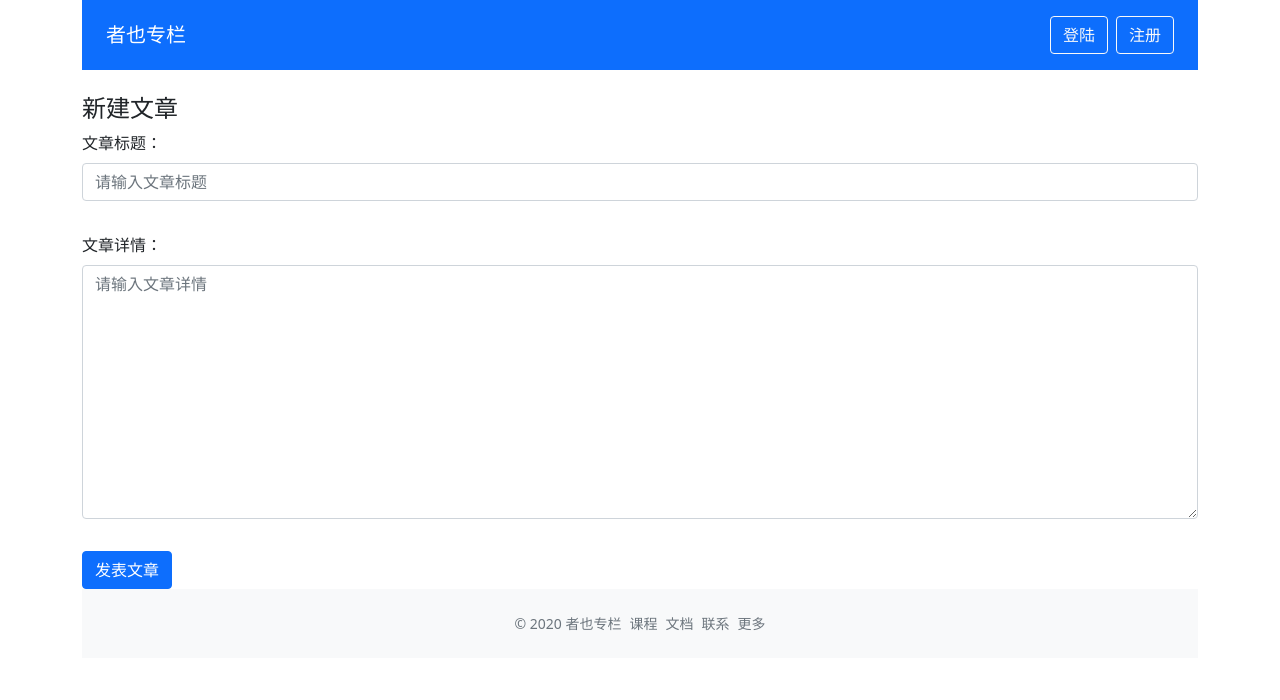
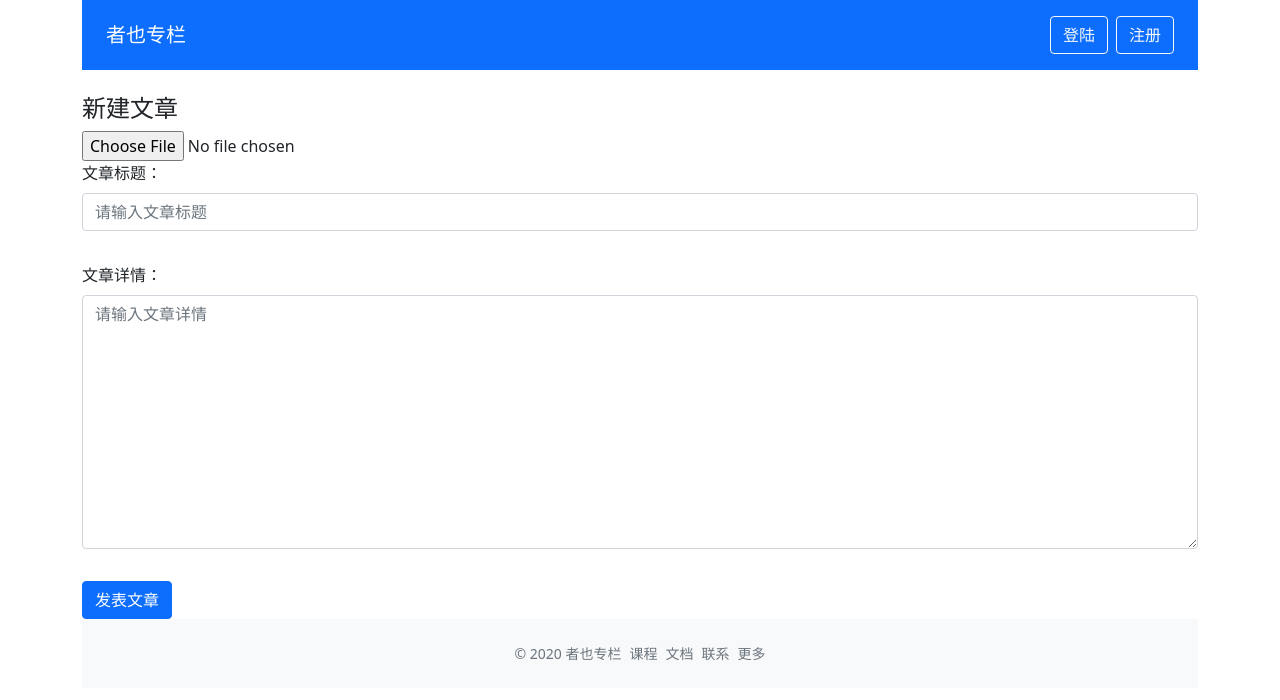
Before and after one commit to Hgj1999/--Hgj-zh-cn, a Vue app: page /create in a window 1280 px wide. Shown: the top 700 px of the page. Built offline with nearby package versions, Linux system fonts and the light colour scheme.

Commit message:
上传组件初步完成

```diff
--- /dev/null
+++ b/src/components/Uploader.vue
@@ -0,0 +1,67 @@
+<template>
+  <div class="file-upload">
+    <button class="btn btn-primary" @click.prevent="triggerUpload">
+     <span v-if="fileStatus === 'loading'">正在上传...</span>
+     <span v-else-if="fileStatus === 'success'">上传成功</span>
+     <span v-else>点击上传</span>
+    </button>
+    <input
+    type="file"
+    class="file-input d-none"
+    ref="fileInput"
+    @change="handleFileChange"
+    >
+  </div>
+</template>
+
+<script lang="ts">
+import { defineComponent, ref } from 'vue'
+import axios from 'axios'
+type UploadStatus = 'ready' | 'loading' | 'success' | 'error'
+export default defineComponent({
+  props: {
+    action: {
+      type: String,
+      required: true
+    }
+  },
+  setup (props) {
+    const fileInput = ref<null | HTMLInputElement>(null)
+    const fileStatus = ref<UploadStatus>('ready')
+    const triggerUpload = () => {
+      if (fileInput.value) {
+        fileInput.value.click()
+      }
+    }
+    const handleFileChange = (e: Event) => {
+      const currentTarget = e.target as HTMLInputElement
+      if (currentTarget.files) {
+        fileStatus.value = 'loading'
+        const files = Array.from(currentTarget.files)
+        const formData = new FormData()
+        formData.append('file', files[0])
+        axios.post(props.action, formData, {
+          headers: {
+            'Content-Type': 'multipart/form-data'
+          }
+        }).then(resp => {
+          console.log(resp.data)
+          fileStatus.value = 'success'
+        }).catch(() => {
+          fileStatus.value = 'error'
+        }).finally(() => {
+          if (fileInput.value) {
+            fileInput.value.value = ''
+          }
+        })
+      }
+    }
+    return {
+      fileInput,
+      triggerUpload,
+      fileStatus,
+      handleFileChange
+    }
+  }
+})
+</script>
--- a/src/main.ts
+++ b/src/main.ts
@@ -7,9 +7,6 @@ import App from './App.vue'
 axios.defaults.baseURL = 'https://apis.imooc.com/api'
 axios.interceptors.request.use(config => {
   config.params = { ...config.params, icode: '55A762704CEDEC3C' }
-  if (config.method === 'post') {
-    config.data = { ...config.data, icode: '55A762704CEDEC3C' }
-  }
   if (config.data instanceof FormData) {
     config.data.append('icode', '55A762704CEDEC3C')
   } else {
--- a/src/router.ts
+++ b/src/router.ts
@@ -4,6 +4,7 @@ import Login from './views/Login.vue'
 import Signup from './views/Signup.vue'
 import ColumnDetail from './views/ColumnDetail.vue'
 import CreatePost from './views/CreatePost.vue'
+import Uploader from './components/Uploader.vue'
 import store from './store'
 
 const routerHistory = createWebHistory()
@@ -37,6 +38,12 @@ const router = createRouter({
       name: 'create',
       component: CreatePost,
       meta: { requiredlogin: true }
+    },
+    {
+      path: '/upload',
+      name: 'upload',
+      component: Uploader,
+      meta: { requiredlogin: true }
     }
   ]
 })
--- a/src/store.ts
+++ b/src/store.ts
@@ -20,12 +20,12 @@ export interface ColumnProps {
   description: string;
 }
 export interface PostProps {
-  _id: string;
+  _id?: string;
   title: string;
   excerpt?: string;
   content?: string;
   image?: ImageProps;
-  createdAt: string;
+  createdAt?: string;
   column: string;
 }
 export interface GlobalErrorProps {
--- a/src/views/CreatePost.vue
+++ b/src/views/CreatePost.vue
@@ -1,6 +1,7 @@
 <template>
   <div class="create-post-page">
     <h4>新建文章</h4>
+    <input type="file" name="file" @change.prevent="handleFileChange"/>
     <validate-form @form-submit="onFormSubmit">
       <div class="mb-3">
         <label class="form-label">文章标题：</label>
@@ -32,6 +33,7 @@
 import { defineComponent, ref } from 'vue'
 import { useStore } from 'vuex'
 import { useRouter } from 'vue-router'
+import axios from 'axios'
 import { GlobalDataProps, PostProps } from '../store'
 import ValidateInput, { RulesProp } from '../components/ValidateInput.vue'
 import ValidateForm from '../components/ValidateForm.vue'
@@ -58,10 +60,8 @@ export default defineComponent({
         const { column } = store.state.user
         if (column) {
           const newPost: PostProps = {
-            _id: new Date().toLocaleString(),
             title: titleVal.value,
             content: contentVal.value,
-            createdAt: new Date().toLocaleString(),
             column: new Date().toLocaleString()
           }
           store.commit('createPost', newPost)
@@ -69,12 +69,29 @@ export default defineComponent({
         }
       }
     }
+    const handleFileChange = (e: Event) => {
+      const target = e.target as HTMLInputElement
+      const files = target.files
+      if (files) {
+        const uploadedFile = files[0]
+        const formData = new FormData()
+        formData.append(uploadedFile.name, uploadedFile)
+        axios.post('/upload', formData, {
+          headers: {
+            'Content-Type': 'multipart/form-data'
+          }
+        }).then((resp: any) => {
+          console.log(resp)
+        })
+      }
+    }
     return {
       titleRules,
       titleVal,
       contentVal,
       contentRules,
-      onFormSubmit
+      onFormSubmit,
+      handleFileChange
     }
   }
 })
--- a/src/views/Home.vue
+++ b/src/views/Home.vue
@@ -6,11 +6,12 @@
           <img src="../assets/callout.svg" alt="callout" class="w-50"/>
           <h2 class="font-weight-light">随心写作，自由表达</h2>
           <p>
-            <a href="#" class="btn btn-primary my-2">开始写文章</a>
+            <router-link to="/create" class="btn btn-primary my-2">开始写文章</router-link>
           </p>
         </div>
       </div>
     </section>
+    <uploader action="/upload"></uploader>
     <h4 class="font-weight-bold text-center">发现精彩</h4>
     <column-list :list="list"></column-list>
   </div>
@@ -21,10 +22,12 @@ import { defineComponent, computed, onMounted } from 'vue'
 import { useStore } from 'vuex'
 import { GlobalDataProps } from '../store'
 import ColumnList from '../components/ColumnList.vue'
+import Uploader from '../components/Uploader.vue'
 export default defineComponent({
   name: 'Home',
   components: {
-    ColumnList
+    ColumnList,
+    Uploader
   },
   setup () {
     const store = useStore<GlobalDataProps>()
```
